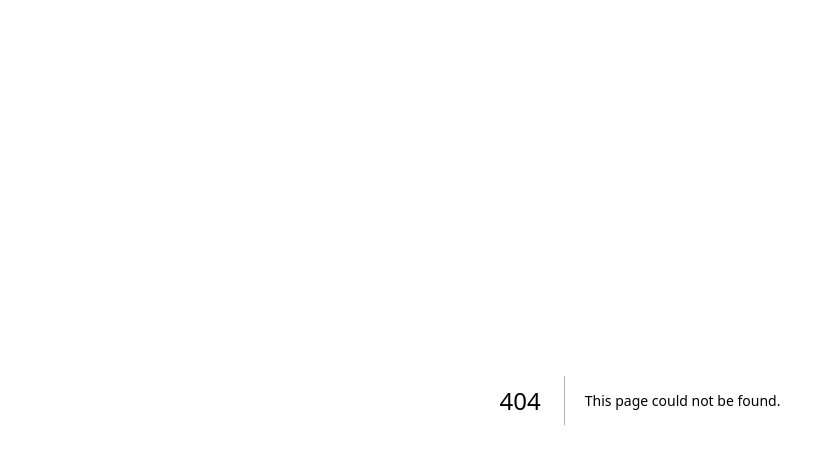
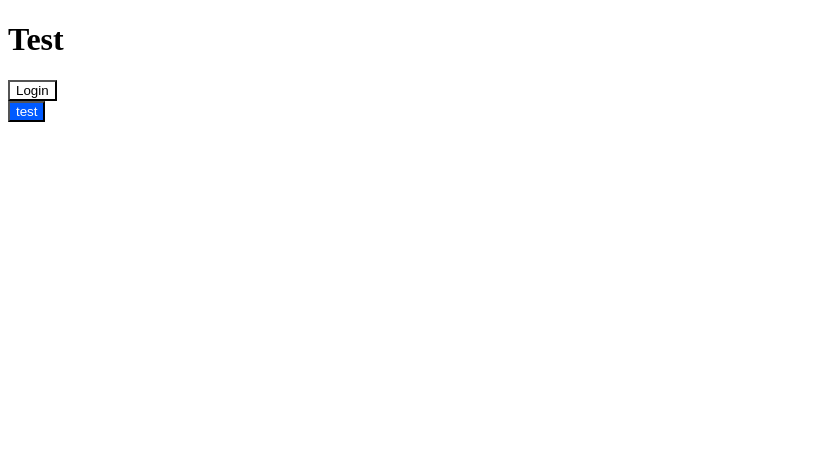
Before and after one commit to justusbruegmann/stechuhr, a Next.js app: page /login in a window 1280 px wide. Before the commit this address had no page. Shown: the top 464 px of the page, without its empty margins (0-835 px from the left). Built offline with nearby package versions, Linux system fonts and the light colour scheme.

Commit message:
added a universal button still in progress

```diff
--- a/package.json
+++ b/package.json
@@ -3,7 +3,7 @@
   "version": "0.1.0",
   "private": true,
   "scripts": {
-    "dev": "BASE_PATH=\"\" next dev --turbopack",
+    "dev": "next dev --turbopack",
     "build": "next build",
     "build:gh-pages": "BASE_PATH=/stechuhr next build",
     "start": "next start",
--- a/src/app/globals.css
+++ b/src/app/globals.css
@@ -40,3 +40,27 @@ a {
     color-scheme: dark;
   }
 }
+
+.button-normal {
+    background: white;
+}
+
+.button-accent {
+    background: #005aff;
+    color: white;
+}
+
+.button-success {
+    background: #0b9421;
+    color: black;
+}
+
+.button-error {
+    background: #c52e2e;
+    color: white;
+}
+
+
+.button:hover {
+    cursor: pointer;
+}
--- /dev/null
+++ b/src/components/Button.module.css
@@ -0,0 +1,24 @@
+
+.button-normal {
+    background: white;
+}
+
+.button-accent {
+    background: #005aff;
+    color: white;
+}
+
+.button-success {
+    background: #0b9421;
+    color: black;
+}
+
+.button-error {
+    background: #c52e2e;
+    color: white;
+}
+
+
+.button:hover {
+    cursor: pointer;
+}
--- /dev/null
+++ b/src/components/Button.tsx
@@ -0,0 +1,15 @@
+import styles from './Button.module.css';
+
+type Props = {
+    type?: 'primary' | 'accent';
+    label: string;
+};
+
+export default function Button({type = 'primary', label}: Props) {
+    const className = type === 'primary' ? styles['button-normal'] : styles['button-accent'];
+    return (
+        <div className="button">
+            <button className={`${className}`}>{label}</button>
+        </div>
+    );
+}
--- /dev/null
+++ b/src/pages/login.tsx
@@ -0,0 +1,11 @@
+import Button from "@/components/Button";
+
+export default function Home() {
+    return (
+        <>
+        <h1>Test</h1>
+            <Button label={"Login"} type={"primary"}/>
+            <Button label={"test"} type={"accent"}/>
+        </>
+    );
+}
```
Also changed, not shown: 1 other file (tests, documents, lock files or other folders).
